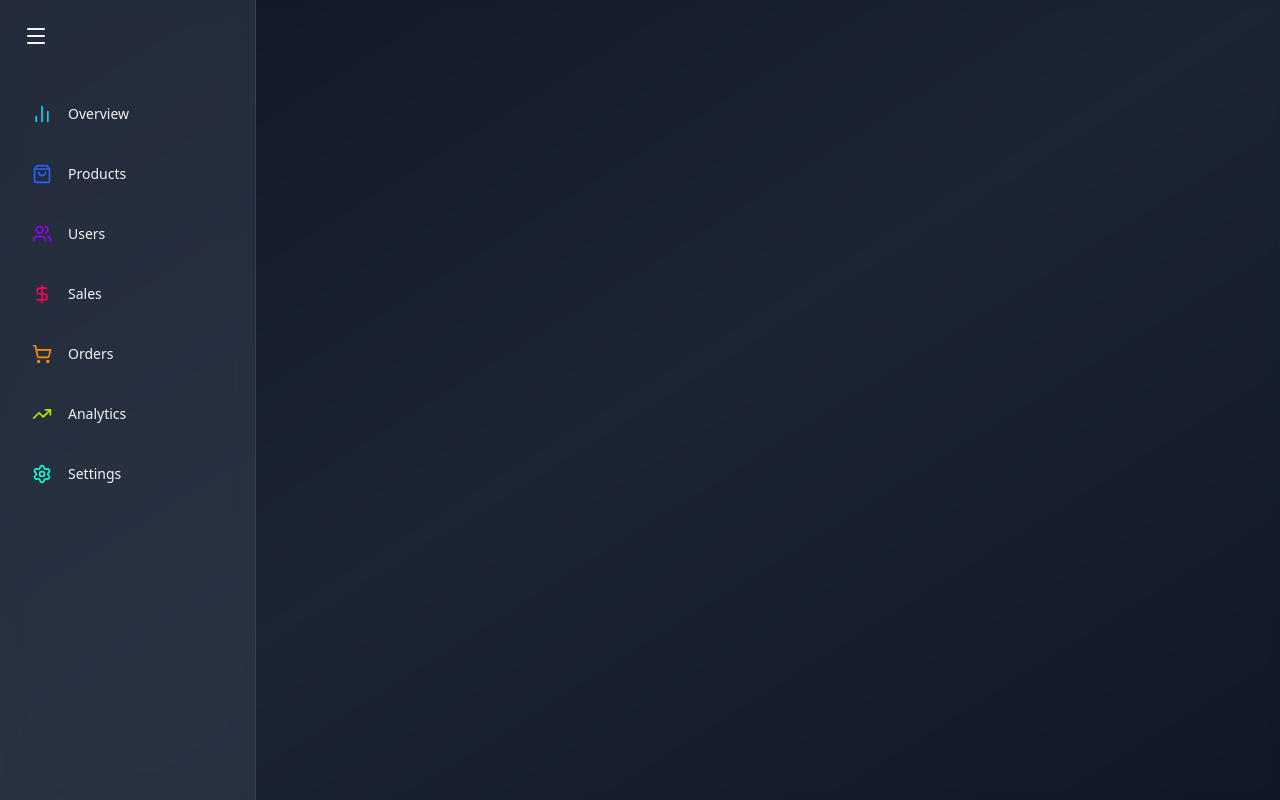
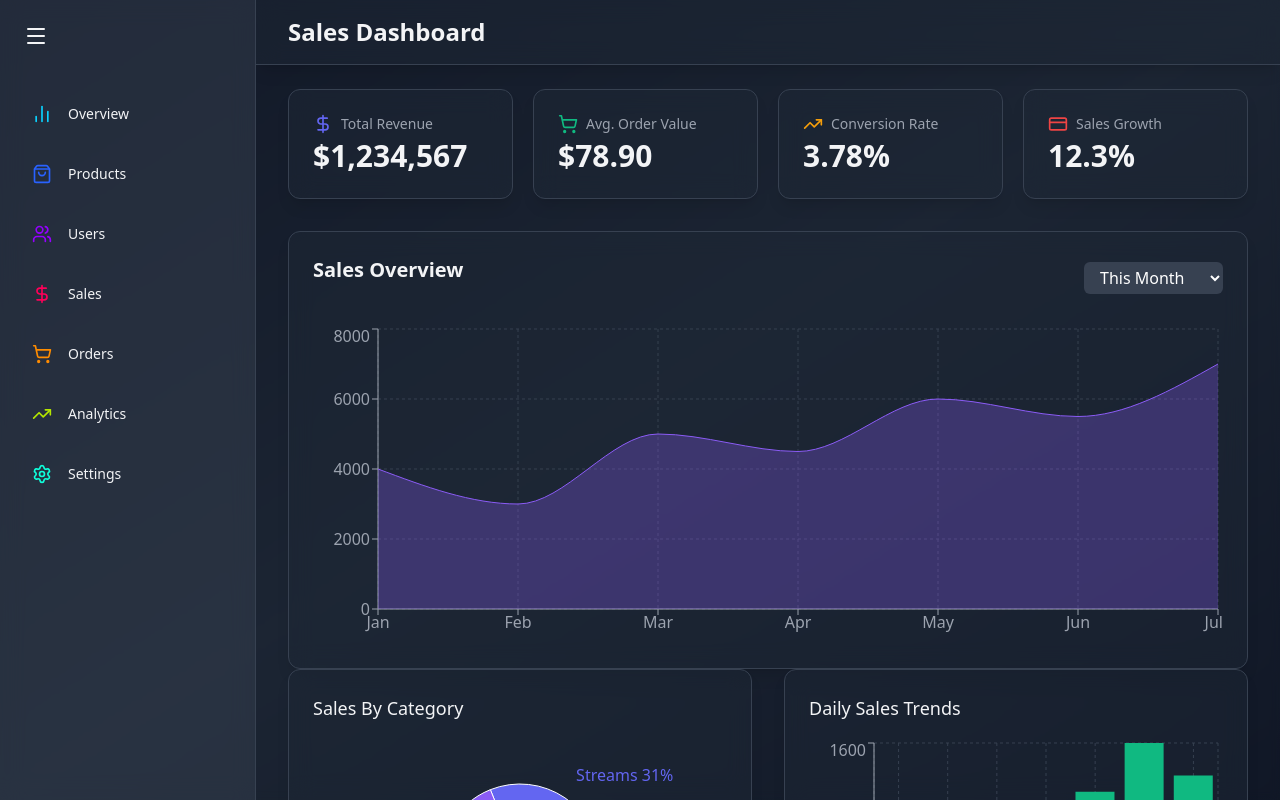
Before and after one commit to devrolet/react-admin-dashboard, a React (Vite) app: page /sales in a window 1280 px wide. Built offline with nearby package versions, Linux system fonts and the light colour scheme.

Commit message:
Complete the Sales Dashboard and supporting chart components

```diff
--- a/src/App.jsx
+++ b/src/App.jsx
@@ -1,10 +1,13 @@
 import { Route, Routes } from "react-router-dom";
+
+import Sidebar from "./components/Sidebar";
 
 import OverviewPage from "./pages/OverviewPage";
 import ProductsPage from "./pages/ProductsPage";
 import UsersPage from "./pages/UsersPage";
+import SalesPage from "./pages/SalesPage";
 
-import Sidebar from "./components/Sidebar";
+
 
 // TODO: CREATE L/D MODE: STEP ONE: OVERALL APP COLOR/TEXT from 900 to 100
 // TODO: CREATE L/D MODE: STEP TWO: OVERALL BG COLOR/GRADIENT from 900/800 to 100/200
@@ -26,6 +29,7 @@
         <Route path="/" element={<OverviewPage />} />
         <Route path="/products" element={<ProductsPage />} />
         <Route path="/users" element={<UsersPage />} />
+        <Route path="/sales" element={<SalesPage />} />
       </Routes>
     </div>
   )
--- /dev/null
+++ b/src/components/sales/DailySalesTrends.jsx
@@ -0,0 +1,45 @@
+// eslint-disable-next-line no-unused-vars
+import { motion } from "framer-motion";
+import { BarChart, Bar, XAxis, YAxis, CartesianGrid, Tooltip, ResponsiveContainer } from "recharts";
+
+const DAILY_SALES_DATA = [
+  { name: "Mon", sales: 1000 },
+  { name: "Tue", sales: 1200 },
+  { name: "Wed", sales: 900 },
+  { name: "Thu", sales: 1100 },
+  { name: "Fri", sales: 1300 },
+  { name: "Sat", sales: 1600 },
+  { name: "Sun", sales: 1400 },
+]
+const DailySalesTrends = () => {
+  return (
+    <motion.div
+      className="bg-gray-800 bg-opacity-50 backdrop-blur-md shadow-lg rounded-xl p-6 border border-gray-700"
+      initial={{ opacity: 0, y: 20 }}
+      animate={{ opacity: 1, y: 0 }}
+      transition={{ delay: 0.3 }}
+    >
+      <h2 className="text-lg font-medium mb-4 text-gray-100">Daily Sales Trends</h2>
+
+      <div style={{ width: "100%", height: 300 }}>
+        <ResponsiveContainer>
+          <BarChart data={DAILY_SALES_DATA}>
+            <CartesianGrid strokeDasharray="3 3" stroke="#374151" />
+            <XAxis dataKey="name" stroke="#9ca3af" />
+            <YAxis stroke="#9ca3af" />
+            <Tooltip
+              contentStyle={{
+                backgroundColor: "rgba(31, 41, 55, 0.8)",
+                borderColor: "#4B5563"
+              }}
+              itemStyle={{ color: "#E5E7EB"}}
+            />
+            <Bar dataKey="sales" fill="#10b981" />
+          </BarChart>
+        </ResponsiveContainer>
+      </div>
+    </motion.div>
+  )
+}
+
+export default DailySalesTrends
--- /dev/null
+++ b/src/components/sales/SalesByCategoryChart.jsx
@@ -0,0 +1,56 @@
+// eslint-disable-next-line no-unused-vars
+import { motion } from "framer-motion";
+import { PieChart, Pie, Cell, Tooltip, ResponsiveContainer, Legend } from "recharts";
+
+const SALES_CATEGORY_DATA = [
+  { name: "Streams", value: 4500 },
+  { name: "Downloads", value: 3200 },
+  { name: "Physical Media", value: 2800 },
+  { name: "Sync", value: 2100 },
+  { name: "Tour", value: 1900 },
+];
+
+const COLORS = ["#6366F1", "#8B5CF6", "#EC4899", "#10B981", "#F59E0B"];
+
+const SalesByCategoryChart = () => {
+  return (
+    <motion.div
+      className="bg-gray-800 bg-opacity-50 backdrop-blur-md shadow-lg rounded-xl p-6 border border-gray-700"
+      initial={{ opacity: 0, y: 20 }}
+      animate={{ opacity: 1, y: 0 }}
+      transition={{ delay: 0.3 }}
+    >
+      <h2 className="text-lg font-medium mb-4 text-gray-100">Sales By Category</h2>
+      <div style={{ width:"100%", height: 300}}>
+        <ResponsiveContainer>
+          <PieChart>
+            <Pie
+              data={SALES_CATEGORY_DATA}
+              cx={"50%"}
+              cy={"50%"}
+              labelLine={false}
+              outerRadius={80}
+              fill="#8884d8"
+              dataKey="value"
+              label={({ name, percent}) => `${name} ${(percent * 100).toFixed(0)}%`}
+            >
+              {SALES_CATEGORY_DATA.map((entry, index) => (
+                <Cell key={`cell-${index}`} fill={COLORS[index % COLORS.length]} />
+              ))}
+            </Pie>
+            <Tooltip
+              contentStyle={{
+                backgroundColor: "rgba(31, 41, 55, 0.8)",
+                borderColor: "#4B5563"
+              }}
+              itemStyle={{ color: "#E5E7EB"}}
+            />
+            <Legend />
+          </PieChart>
+        </ResponsiveContainer>
+      </div>
+    </motion.div>
+  )
+}
+
+export default SalesByCategoryChart
--- /dev/null
+++ b/src/components/sales/SalesOverviewChart.jsx
@@ -0,0 +1,63 @@
+// eslint-disable-next-line no-unused-vars
+import { motion } from "framer-motion";
+import { CartesianGrid, AreaChart, ResponsiveContainer, Tooltip, XAxis, YAxis, Area } from "recharts";
+import { useState } from "react";
+
+const MONTHLY_SALES_DATA = [
+  { month: "Jan", sales: 4000 },
+  { month: "Feb", sales: 3000 },
+  { month: "Mar", sales: 5000 },
+  { month: "Apr", sales: 4500 },
+  { month: "May", sales: 6000 },
+  { month: "Jun", sales: 5500 },
+  { month: "Jul", sales: 7000 },
+]
+
+const SalesOverviewChart = () => {
+  const [selectedTimeRange, setSelectedTimeRange] = useState("This Month")
+  return (
+    <motion.div
+      className="bg-gray-800 bg-opacity-50 backdrop-blur-md shadow-lg rounded-xl p-6 border border-gray-700"
+      initial={{ opacity: 0, y: 20 }}
+      animate={{ opacity: 1, y: 0 }}
+      transition={{ delay: 0.2 }}
+    >
+      <div className="flex items-center justify-between mb-6">
+        <h2 className="text-xl font-semibold text-gray-100 mb-4">Sales Overview</h2>
+
+        <select
+          className="bg-gray-700 text-white rounded-md px-3 py-1 focus:outline-none focus:ring-2 focus:ring-blue-500"
+          value={selectedTimeRange}
+          onChange={(e) => setSelectedTimeRange(e.target.value)}
+        >
+          <option>This Week</option>
+          <option>This Month</option>
+          <option>This Quarter</option>
+          <option>This Year</option>
+        </select>
+      </div>
+
+      <div className="w-full h-80">
+        <ResponsiveContainer>
+          <AreaChart
+            data={MONTHLY_SALES_DATA}
+          >
+            <CartesianGrid strokeDasharray="3 3" stroke="#374151" />
+            <XAxis dataKey="month" stroke="#9ca3af" />
+            <YAxis stroke="#9ca3af" />
+            <Tooltip
+              contentStyle={{
+                backgroundColor: "rgba(31, 41, 55, 0.8)",
+                borderColor: "#4B5563"
+              }}
+              itemStyle={{ color: "#E5E7EB"}}
+            />
+            <Area type="monotone" dataKey="sales" stroke="#8B5CF6" fill="#8B5CF6" fillOpacity={0.3} />
+          </AreaChart>
+        </ResponsiveContainer>
+      </div>
+    </motion.div>
+  )
+}
+
+export default SalesOverviewChart
--- /dev/null
+++ b/src/pages/SalesPage.jsx
@@ -0,0 +1,47 @@
+// eslint-disable-next-line no-unused-vars
+import { motion } from "framer-motion";
+import Header from "../components/common/Header";
+import StatCard from "../components/common/StatCard";
+import { CreditCard, DollarSign, ShoppingCart, TrendingUp } from "lucide-react";
+import SalesOverviewChart from "../components/sales/SalesOverviewChart";
+import SalesByCategoryChart from "../components/sales/SalesByCategoryChart";
+import DailySalesTrends from "../components/sales/DailySalesTrends";
+
+const SALES_DATA = {
+  totalRevenue: "$1,234,567",
+  averageOrderTotal: "$78.90",
+  conversionRate: "3.78%",
+  salesGrowth: "12.3%"
+}
+
+const SalesPage = () => {
+  return (
+    <div className="flex-1 overflow-auto relative z-10">
+      <Header title="Sales Dashboard" />
+      <main className="max-w-7xl mx-auto py-6 px-4 lg:px-8">
+        {/* SALES STATS */}
+        <motion.div
+          className="grid grid-cols-1 gap-5 sm:grid-cols-2 lg:grid-cols-4 mb-8"
+          initial={{ opacity: 0, y:20 }}
+          animate={{ opacity: 1, y: 0 }}
+          transition={{ duration: 1 }}
+        >
+          {/* TODO: Turn this into a data-mapped component */}
+          <StatCard name="Total Revenue" icon={DollarSign} value={SALES_DATA.totalRevenue} color="#6366F1" />
+          <StatCard name="Avg. Order Value" icon={ShoppingCart} value={SALES_DATA.averageOrderTotal} color="#10B981" />
+          <StatCard name="Conversion Rate" icon={TrendingUp} value={SALES_DATA.conversionRate} color="#F59e0B" />
+          <StatCard name="Sales Growth" icon={CreditCard} value={SALES_DATA.salesGrowth} color="#ef4444" />
+        </motion.div>
+
+        <SalesOverviewChart />
+
+        <div className="grid grid-cols-1 lg:grid-cols-2 gap-8 mb-8">
+          <SalesByCategoryChart />
+          <DailySalesTrends />
+        </div>
+      </main>
+    </div>
+  )
+}
+
+export default SalesPage
```
